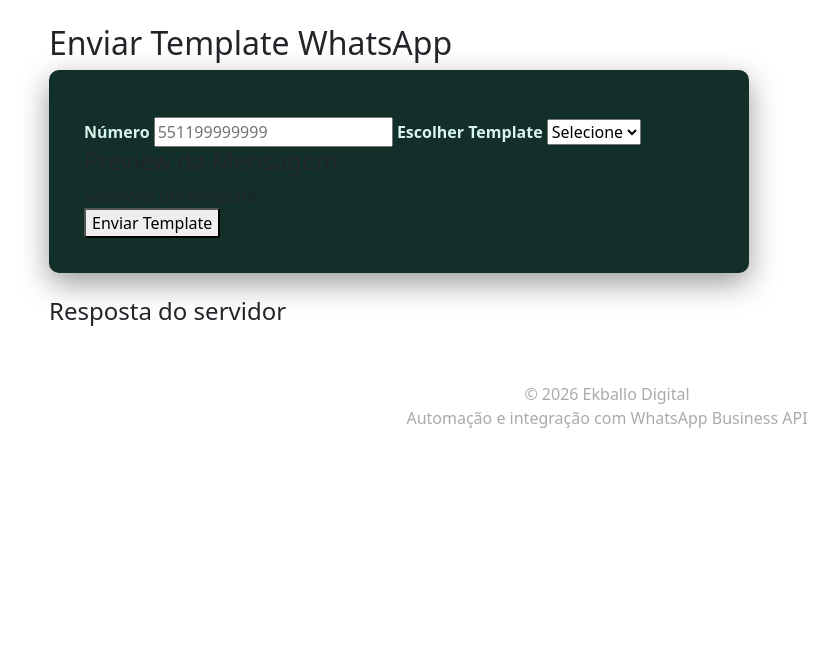
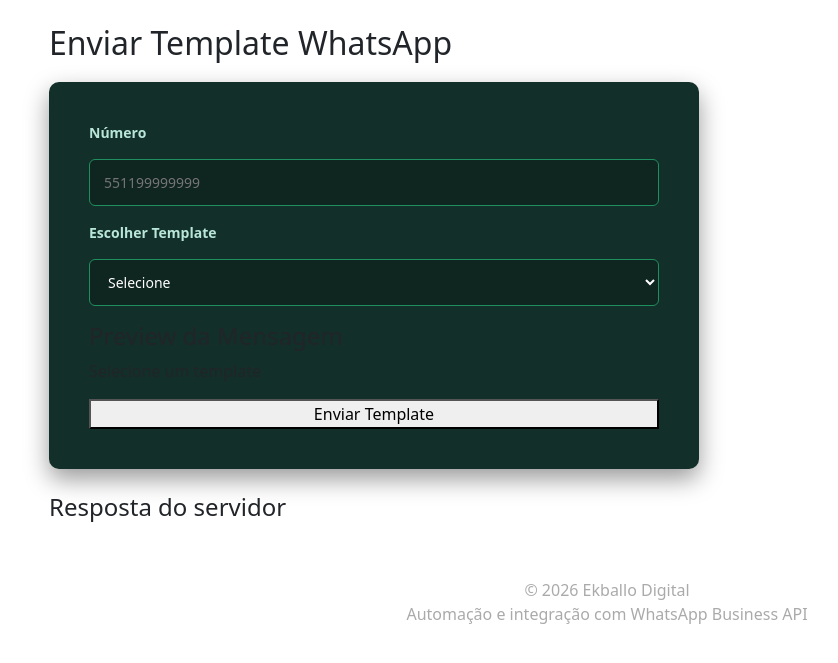
Before and after one commit to ekballodigital-svg/ekballodigital, a Flask app: page /send in a window 1280 px wide. Shown: the part 68-731 px from the top of the page, without its empty margins (33-871 px from the left). Run offline with Flask 3, Linux system fonts and the light colour scheme; data that the repository does not hold is empty.

Commit message:
Update style.css

```diff
--- a/static/style.css
+++ b/static/style.css
@@ -100,17 +100,39 @@ border-radius:4px;
 .form-container{
 
 background:#132f29;
-padding:35px;
+padding:40px;
 border-radius:10px;
-max-width:700px;
-box-shadow:0 10px 30px rgba(0,0,0,0.4);
+max-width:650px;
+margin-top:20px;
+
+display:flex;
+flex-direction:column;
+gap:16px;
+
+box-shadow:0 10px 25px rgba(0,0,0,0.4);
 
 }
 
+
 label{
 
-margin-top:15px;
+font-size:14px;
 font-weight:600;
-color:#d6f5ec;
+color:#b8e6d8;
 
 }
+
+input, select, textarea{
+
+width:100%;
+padding:12px 14px;
+
+border-radius:6px;
+border:1px solid #1f8f5f;
+
+background:#0f2520;
+color:white;
+
+font-size:14px;
+
+}
```
